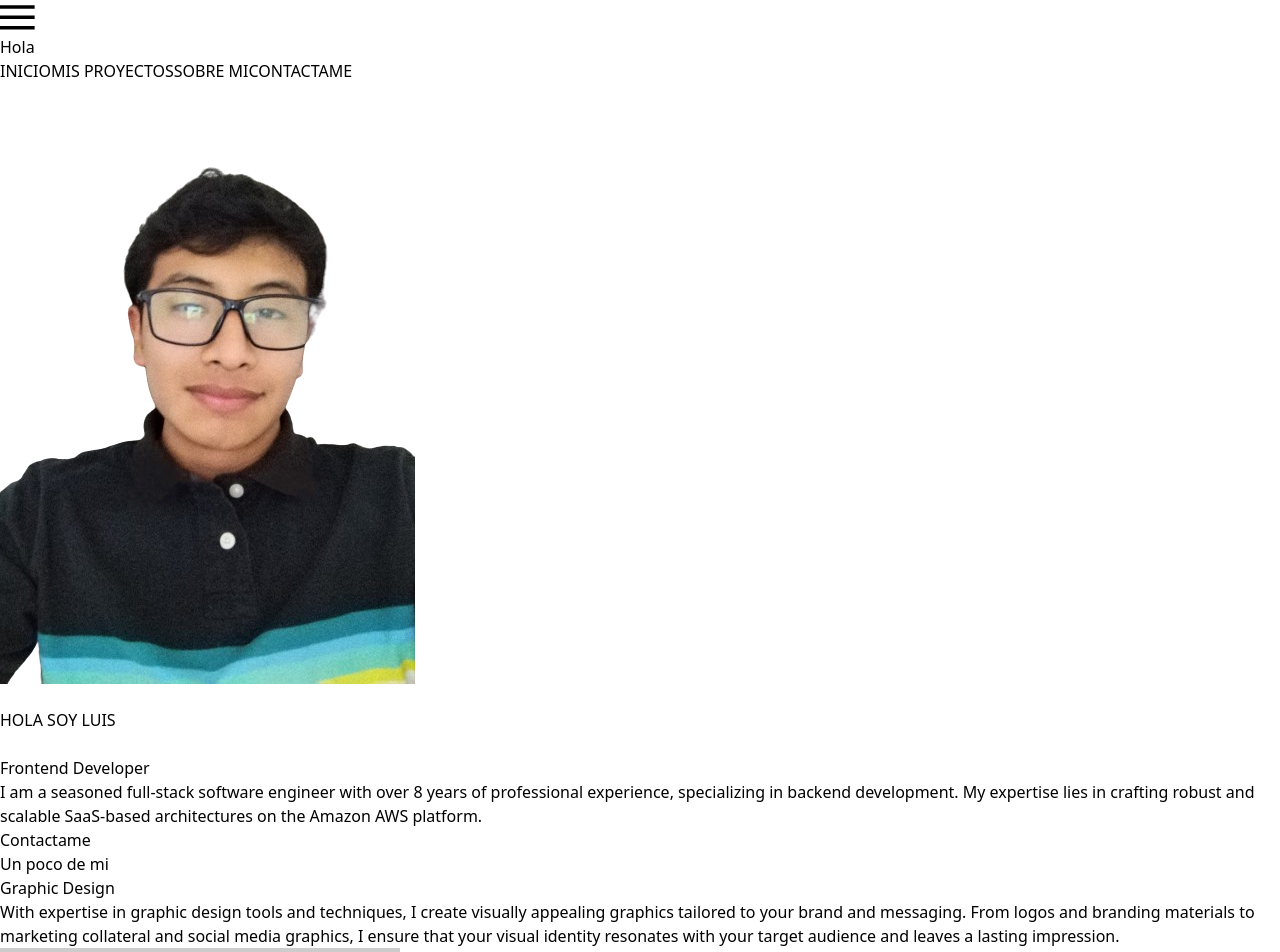
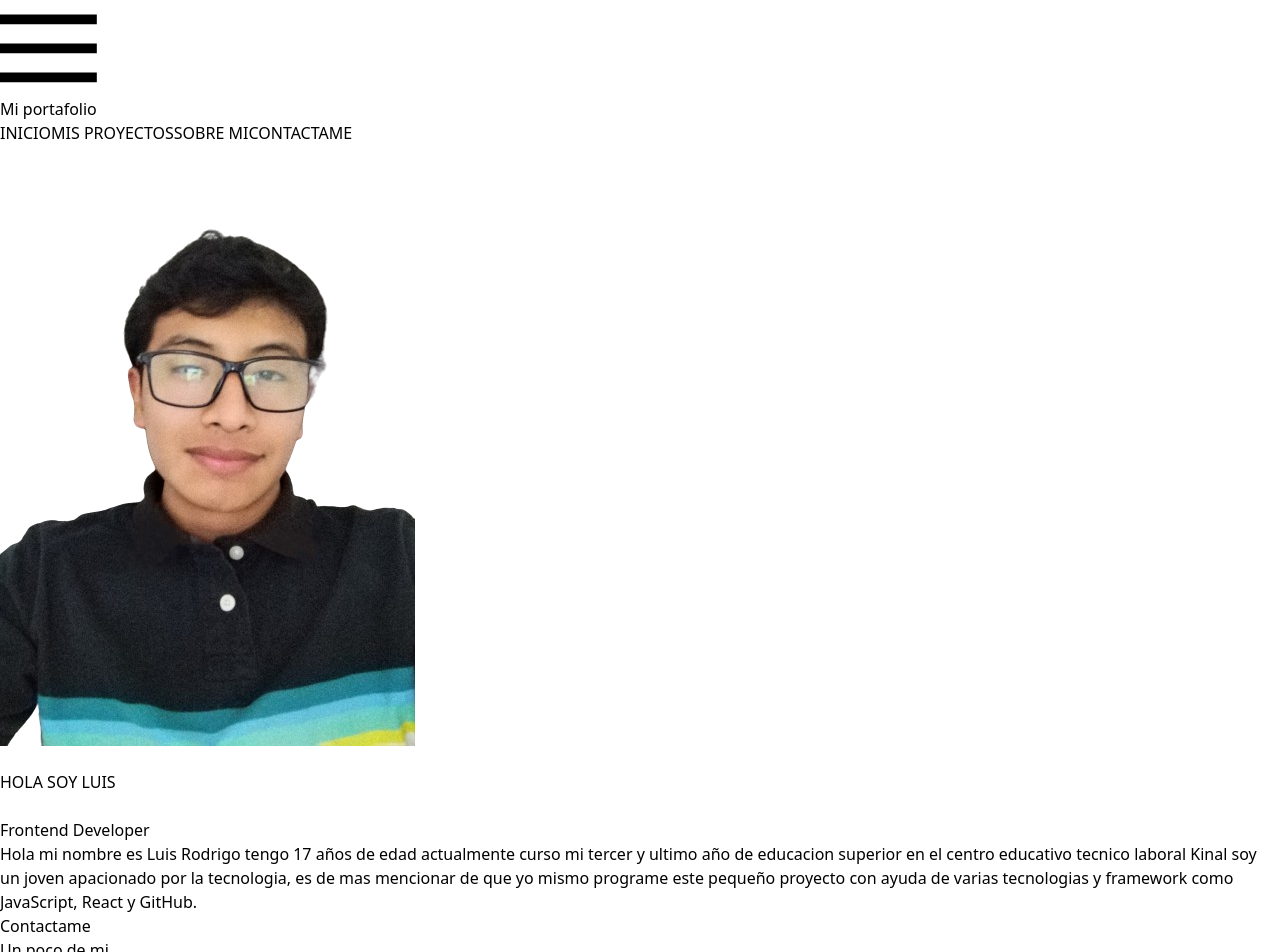
Before and after one commit to LuisRodrigo23/Portafolio_React, a React (Vite) app: page / in a window 1280 px wide. Shown: the top 952 px of the page. Built offline with nearby package versions, Linux system fonts and the light colour scheme.

Commit message:
Se realizaron cambios en margenes

```diff
--- a/src/components/Inicio/About.jsx
+++ b/src/components/Inicio/About.jsx
@@ -6,7 +6,7 @@ const About = () => {
                 <h2 className="text-center text-4xl font-bold pt-10 sm:pt-0 pb-10">Un poco de mi</h2>
                 <div className="sm:grid grid-cols-2">
                     <div className="sm:p-10 p-5 bg-gray-50 sm:me-5 mb-10 rounded-md hover:shadow-md">
-                        <h3 className="text-xl mb-5 font-bold">Graphic Design</h3>
+                        <h3 className="text-xl mb-5 font-bold">Tecnologia</h3>
                         <p className="leading-10 text-gray-500 text-justify">
                             With expertise in graphic design tools and techniques,
                             I create visually appealing graphics tailored to your brand and messaging.
@@ -21,7 +21,7 @@ const About = () => {
                     {/* Other service sections go here */}
 
                     <div className="sm:p-10 p-5 bg-gray-50 sm:me-5 mb-10 rounded-md hover:shadow-md">
-                        <h3 className="text-xl mb-5 font-bold">Graphic Design</h3>
+                        <h3 className="text-xl mb-5 font-bold">Programacion</h3>
                         <p className="leading-10 text-gray-500 text-justify">
                             With expertise in graphic design tools and techniques,
                             I create visually appealing graphics tailored to your brand and messaging.
--- a/src/components/Navbar/Navbar.jsx
+++ b/src/components/Navbar/Navbar.jsx
@@ -9,7 +9,7 @@ const Navbar = () => {
 
     return (
         <header className='fixed top-0 w-full bg-white shadow-lg z-10'>
-            <div className="py-5 px-2 lg:mx-4 xl:mx-12">
+            <div className="py-7 px-2 lg:mx-4 xl:mx-12">
                 <div className="">
                     <nav className="flex items-center justify-between flex-wrap">
                         <div className="block lg:hidden">
@@ -21,10 +21,9 @@ const Navbar = () => {
                                     <title>Menu</title>
                                     <path d="M0 3h20v2H0V3zm0 6h20v2H0V9zm0 6h20v2H0v-2z" />
                                 </svg>
-                                <h1 className='text-gray-700'>Hola</h1>
+                                <h1 className='text-gray-700 font-bold ml-[30px] text-xl'>Mi portafolio</h1>
                             </button>
                         </div>
-                        {/* Aquí añadimos una clase condicional para mostrar u ocultar el menú */}
                         <div id="main-nav" className={`w-full flex-grow lg:flex items-center lg:w-auto ${isMenuOpen ? 'block' : 'hidden'}`}>
 
                             <div className="text-lg lg:flex-grow mt-2 animated jackinthebox xl:mx-8">
--- a/src/page/HomePage.jsx
+++ b/src/page/HomePage.jsx
@@ -3,9 +3,10 @@ import About from "../components/Inicio/About";
 
 const HomePage = () => {
     return (
-        <><div className="flex flex-col justify-center items-center h-[96vh] bg-[#161513]">
+        <>
+            <div className="flex flex-col justify-center items-center h-[100vh] bg-[#161513]">
                 <div className="mx-auto text-center">
-                <div className="mx-auto mb-[1rem] sm:mb-[1rem] mt-12 sm:mt-20 h-[18rem] sm:h-[18rem] w-[18rem] sm:w-[18rem] overflow-hidden rounded-full bg-gradient-to-tr from-[#FF8660] to-[#8000FF]">
+                    <div className="mx-auto mb-[1rem] sm:mb-[0rem] mt-12 sm:mt-20 h-[16rem] sm:h-[16rem] w-[16rem] sm:w-[16rem] overflow-hidden rounded-full bg-gradient-to-tr from-[#FF8660] to-[#8000FF]">
                         <img src="../src/img/imgDev.png" alt="" className="h-[110%] w-[101%] object-cover" />
                     </div>
                     <br />
@@ -13,10 +14,11 @@ const HomePage = () => {
                         HOLA SOY LUIS <br className="hidden sm:inline" /> <br />
                         Frontend <span className="text-transparent bg-clip-text bg-gradient-to-tr from-[#FF8660] to-[#8000FF]">Developer</span>
                     </h1>
-                <p className="mx-[2rem] mt-4 sm:mt-8 mb-8 sm:mb-12 text-base sm:text-lg font-light text-[#C5C5C5] max-w-lg">I am a seasoned full-stack software engineer with over
-                    8 years of professional experience, specializing in backend development.
-                    My expertise lies in crafting robust and scalable SaaS-based
-                    architectures on the Amazon AWS platform.</p>
+                    <p className="mx-[2rem] mt-4 sm:mt-7 mb-8 sm:mb-11 text-base sm:text-lg font-light text-[#C5C5C5] max-w-lg">
+                        Hola mi nombre es Luis Rodrigo tengo 17 años de edad actualmente curso mi tercer y ultimo año de educacion superior
+                        en el centro educativo tecnico laboral Kinal soy un joven apacionado por la tecnologia, es de mas mencionar de que yo mismo
+                        programe este pequeño proyecto con ayuda de varias tecnologias y framework como JavaScript, React y GitHub.
+                    </p>
                     <div className="text-center">
                         <a href="https://www.instagram.com/luis_roodrigoo/">
                             <button className="text-gray-800 inline-block px-6 py-3 mr-4 sm:mr-8 bg-white rounded-full font-semibold text-lg sm:text-xl">Contactame</button>
@@ -27,7 +29,6 @@ const HomePage = () => {
             <About></About>
             <Footer></Footer>
         </>
-
     );
 }
 
```
Lines whose indentation alone changed are shown as unchanged.
